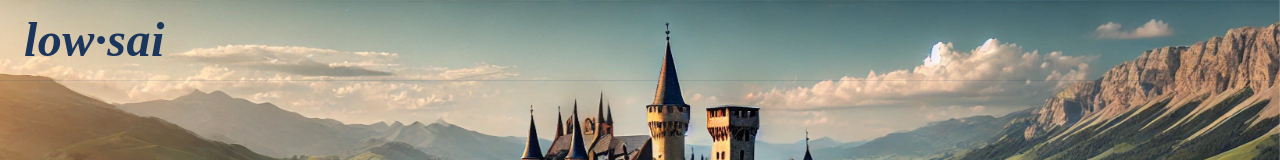
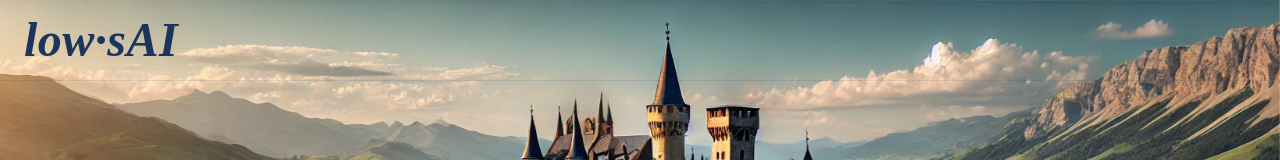
Before and after one commit to aaronipollock/memory-palace, a React (Create React App) app in the folder client/: page / in a window 1280 px wide. Shown: the top 160 px of the page. Built offline with nearby package versions, Linux system fonts and the light colour scheme.

Commit message:
low·sAI

```diff
--- a/client/public/index.html
+++ b/client/public/index.html
@@ -24,7 +24,7 @@
       work correctly both with client-side routing and a non-root public URL.
       Learn how to configure a non-root public URL by running `npm run build`.
     -->
-    <title>low·sai</title>
+    <title>low·sAI</title>
     <link href="https://fonts.googleapis.com/css2?family=Press+Start+2P&display=swap" rel="stylesheet">
   </head>
   <body>
--- a/client/src/components/NavBar.js
+++ b/client/src/components/NavBar.js
@@ -27,7 +27,7 @@ const NavBar = ({ onLoginClick }) => {
                             className="text-5xl font-bold text-primary cursor-pointer loci-header trajan-font loci-italic"
                             onClick={() => navigate('/')}
                         >
-                            low·sai
+                            low·sAI
                         </span>
                     </div>
 
```
